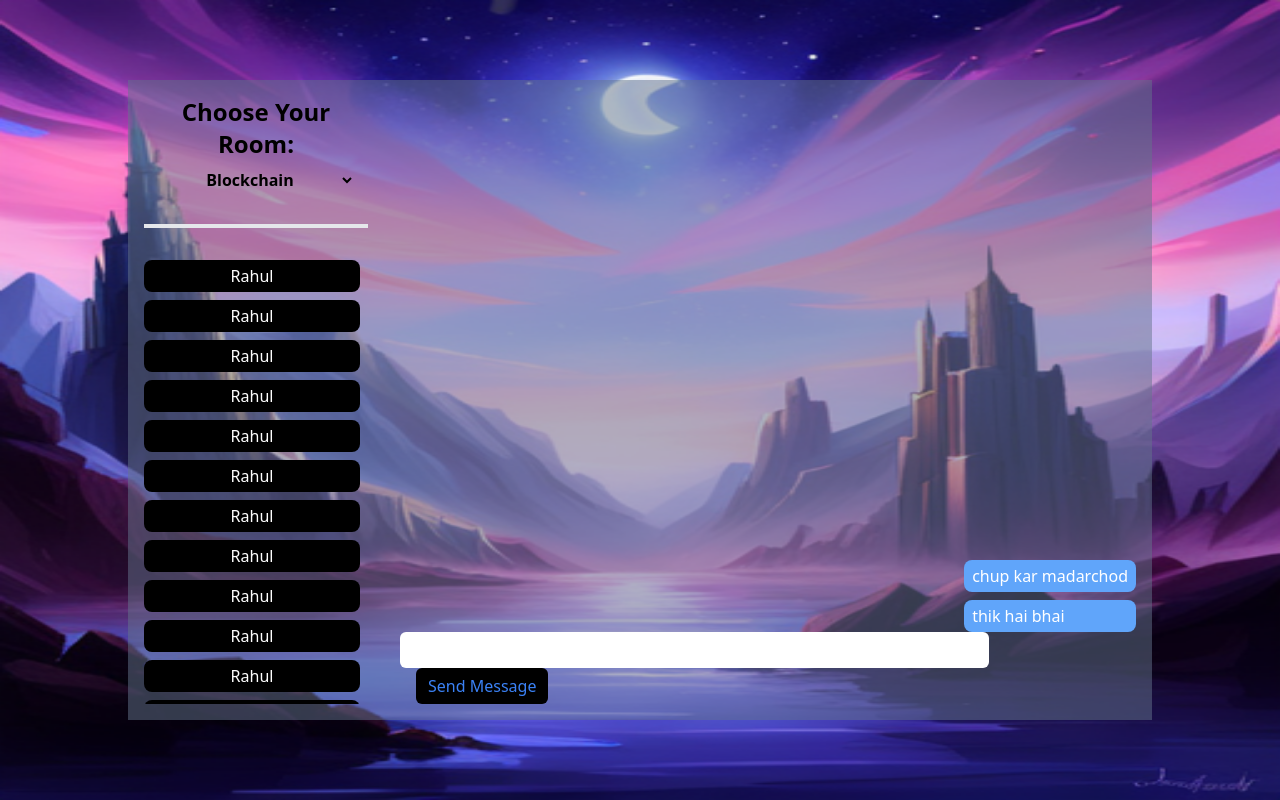
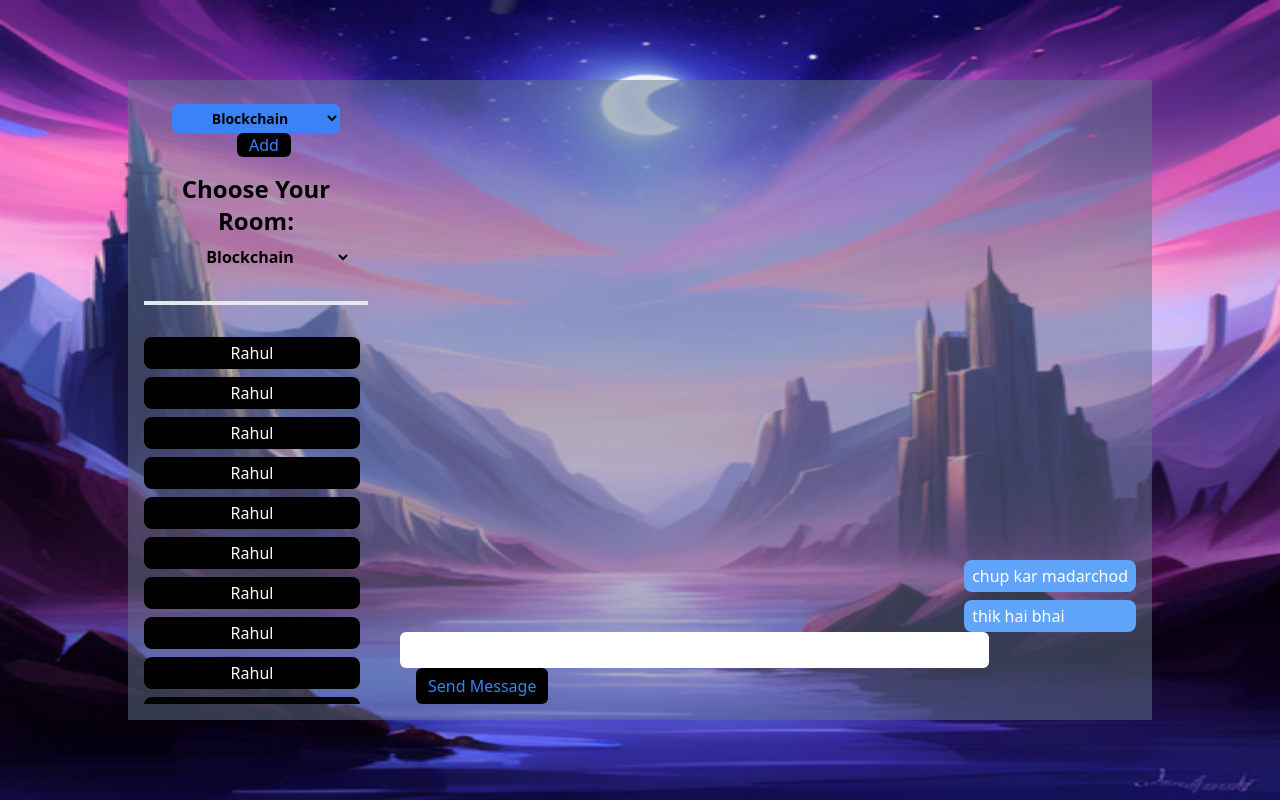
Before and after one commit to mahi25soni/Realtime-Chat-Room, a React (Create React App) app in the folder frontend/: page /home in a window 1280 px wide. Built offline with nearby package versions, Linux system fonts and the light colour scheme.

Commit message:
add room option

```diff
--- a/frontend/src/componets/Sidename.jsx
+++ b/frontend/src/componets/Sidename.jsx
@@ -3,11 +3,22 @@ import React from 'react'
 export default function Sidename() {
   return (
     <>
+  <div className='mb-4 text-center'>
+    <label for="add_genre"></label>
+            <select name="add_genre" id="add_genre" className='rounded-md text-center mt-2 py-1 bg-blue-500 text-black text-black-500 font-bold text-sm'>
+              <option value="blockchain">Blockchain</option>
+              <option value="artificial_intel">Artificial Intelligance</option>
+              <option value="mercedes">Mercedes</option>
+              <option value="audi">Audi</option>
+            </select>
+        <button type='submit' className='bg-black rounded-md text-blue-500  px-3 ml-4 hover:text-white hover:bg-transparent'>Add</button>
+
+    </div>
     <div className='text-center'>
     <label for="your_genre" className='mb-4  text-center font-bold text-2xl'>Choose Your Room:</label>
-            <select name="your_genre" id="your_genre" className='rounded-md text-center mt-2 bg-transparent text-black-500 font-bold'>
+            <select name="your_genre" id="your_genre" className='rounded-md text-center mt-2 bg-transparent text-black-500 font-bold font-lg'>
               <option value="blockchain">Blockchain</option>
-              <option value="artificial_intel">Artificial Interlligance</option>
+              <option value="artificial_intel">Artificial Intelligance</option>
               <option value="mercedes">Mercedes</option>
               <option value="audi">Audi</option>
             </select>
--- a/frontend/src/index.css
+++ b/frontend/src/index.css
@@ -33,10 +33,11 @@
   }
 
   .home {
-
-
     background-image: url("./assets/401637_Purple sky, small shining stars, and beneath it li_xl-beta-v2-2-2.png");
     background-size: 100vw 100vh;
     background-repeat: no-repeat;
   }
+  #add_genre * {
+    background-color: white;
+  }
 }
```
